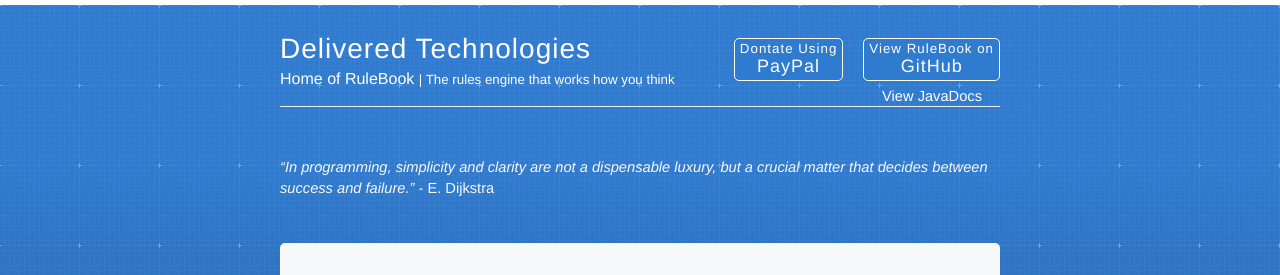
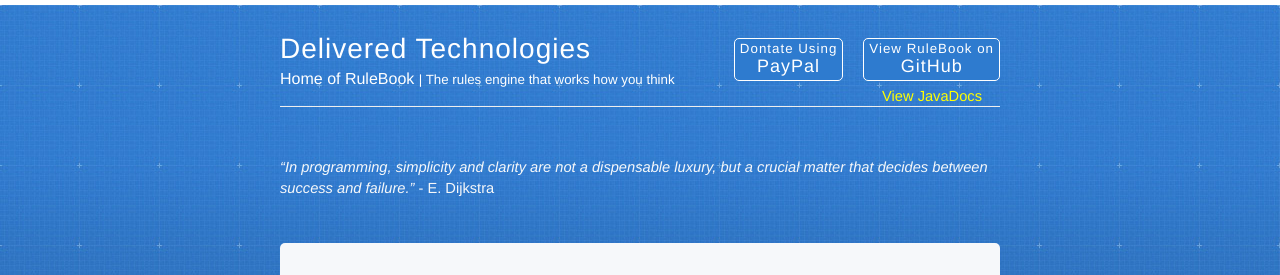
Before and after one commit to deliveredtechnologies/deliveredtechnologies.github.io, a Jekyll site: the page built from index.html, in a window 1280 px wide. Shown: the top 275 px of the page. Built offline with Jekyll 4.4.1, drawn with Linux system fonts in a browser that asks for light colours; nearby versions of some CDN libraries.

Commit message:
Update extensions.css

```diff
--- a/css/extensions.css
+++ b/css/extensions.css
@@ -40,7 +40,7 @@ header.masthead.clearfix {
     margin-right: 18px;
 }
 .javadocs a:link, .javadocs a:visited, .javadocs a:hover {
-    color: white;
+    color: yellow;
 }
 .javadocs a:hover {
     text-decoration: underline;
```
